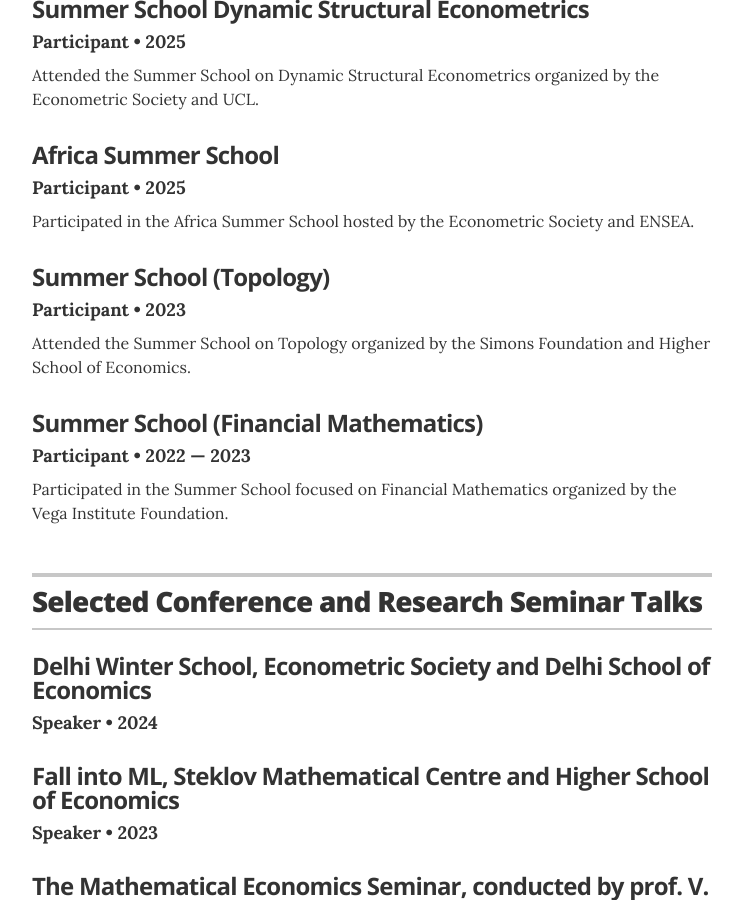
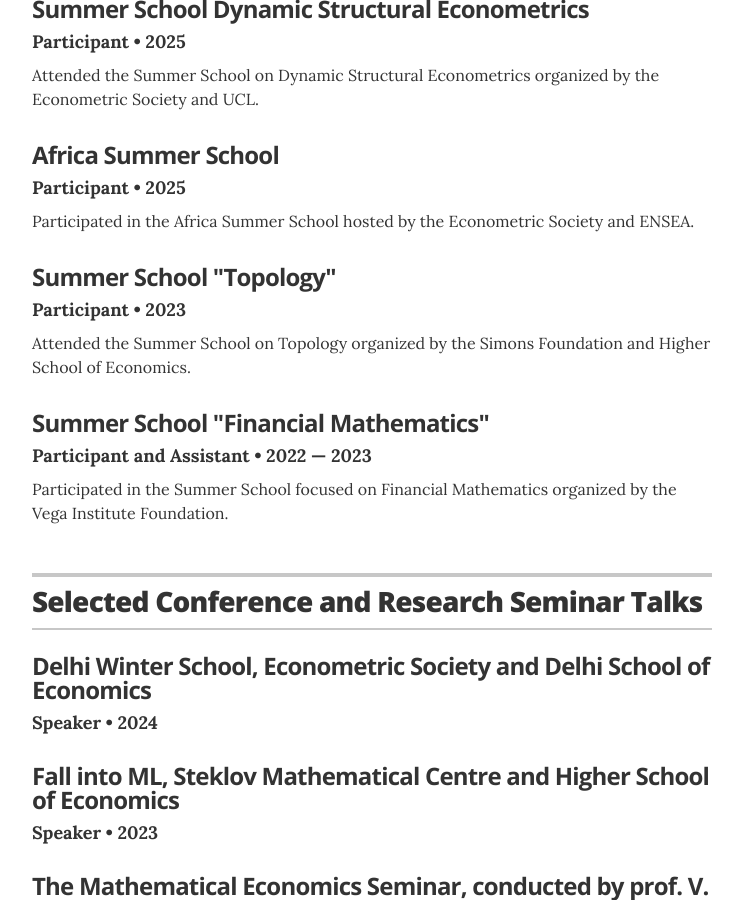
Before and after one commit to MikitchukMarina/MikitchukMarina.github.io, a Jekyll site: the page built from index.html, in a window 1280 px wide and 900 px high, scrolled down 2164 px. Shown: the whole window, without its empty margins (268-1011 px from the left). Built offline with Jekyll 4.4.1, drawn with Linux system fonts in a browser that asks for light colours.

Commit message:
Update projects.yml

```diff
--- a/_data/projects.yml
+++ b/_data/projects.yml
@@ -13,15 +13,15 @@
   # url: "#"
   description: Participated in the Africa Summer School hosted by the Econometric Society and ENSEA.
 
-- project: Summer School (Topology)
+- project: Summer School "Topology"
   role: Participant
   duration: 2023
   organization: Simons Foundation and Higher School of Economics
   # url: "#"
   description: Attended the Summer School on Topology organized by the Simons Foundation and Higher School of Economics.
 
-- project: Summer School (Financial Mathematics)
-  role: Participant
+- project: Summer School "Financial Mathematics"
+  role: Participant and Assistant
   duration: 2022 — 2023
   organization: Vega Institute Foundation
   # url: "#"
```
